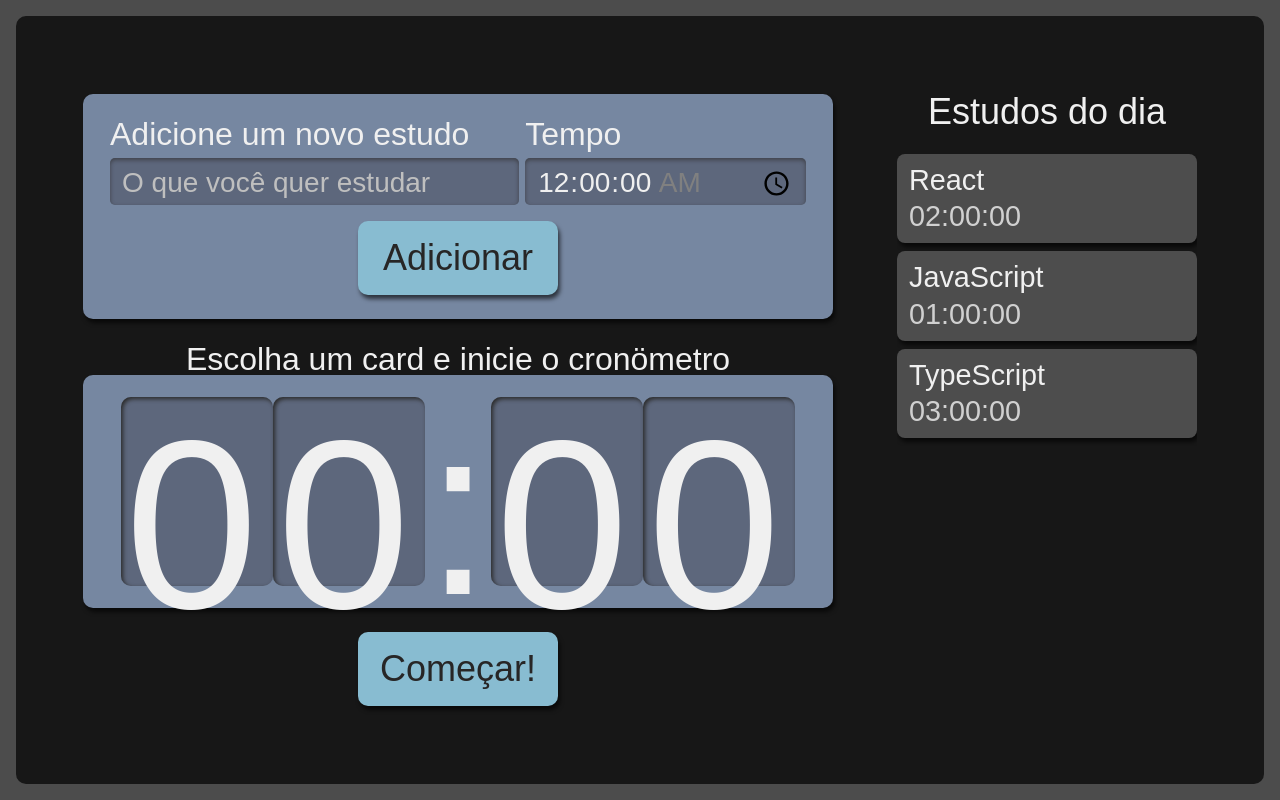
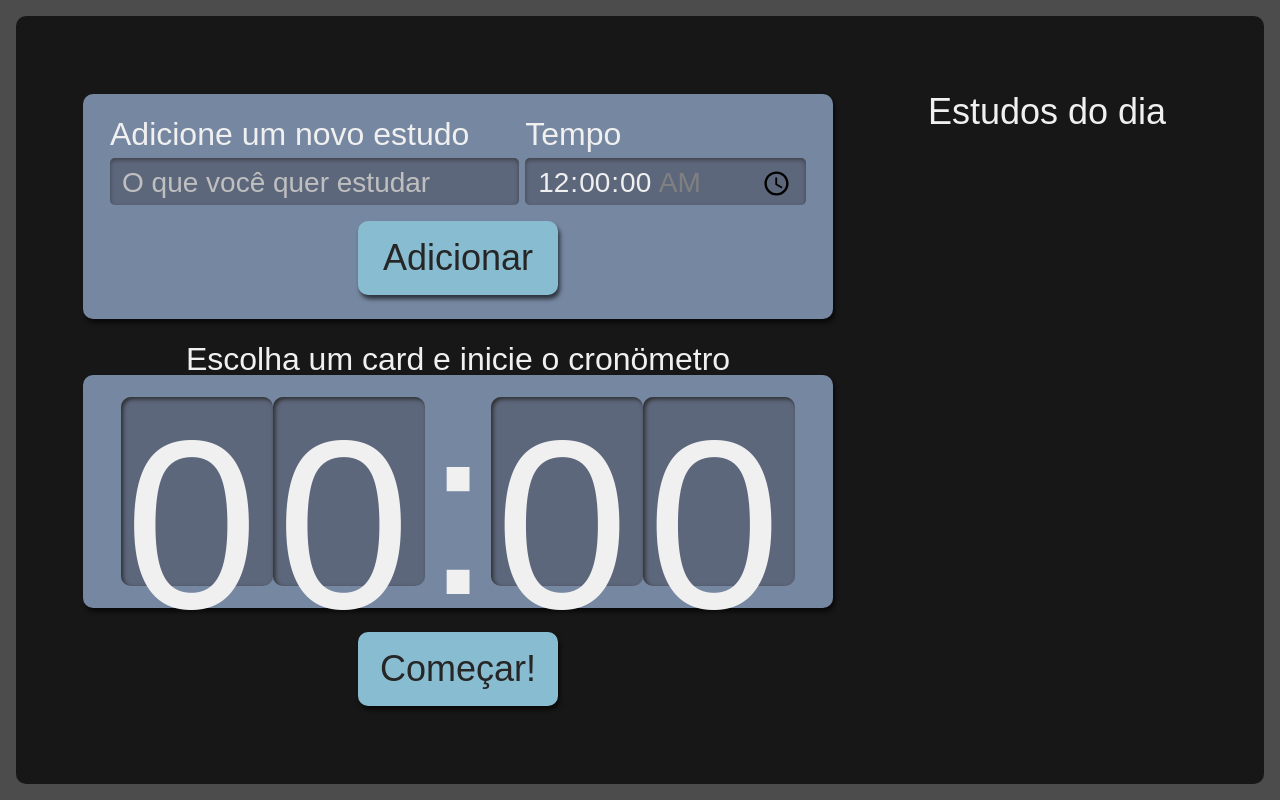
Before and after one commit to Denisrighi/alura-studies, a React (Create React App) app: page / in a window 1280 px wide. Built offline with nearby package versions, Linux system fonts and the light colour scheme.

Commit message:
adicionando tarefas

```diff
--- a/src/components/Botao/index.tsx
+++ b/src/components/Botao/index.tsx
@@ -3,10 +3,13 @@
 
 class Botao extends React.Component <{
     children?: React.ReactNode
-    }> {
+    type?: "button" | "submit" | "reset" | undefined
+}> {
+
     render() {
+        const { type = "button" } = this.props;
         return (
-            <button className={style.botao}>
+            <button type={type} className={style.botao}>
                 {this.props.children}
             </button>
         )
--- a/src/components/Formulario/index.tsx
+++ b/src/components/Formulario/index.tsx
@@ -1,9 +1,12 @@
 import React from 'react';
+import { ITarefa } from '../../types/tarefa';
 import Botao from '../Botao';
 import style from './Formulario.module.scss';
 
 
-class Formulario extends React.Component {
+class Formulario extends React.Component <{
+    setTarefas: React.Dispatch<React.SetStateAction<ITarefa[]>>
+    }> {
     state = {
         tarefa: "",
         tempo: "00:00",
@@ -11,7 +14,8 @@
 
     adicionarTarefa (evento: React.FormEvent<HTMLFormElement>) {
         evento.preventDefault();
-        console.log('state: ', this.state);
+        this.props.setTarefas(tarefasAntigas => [...tarefasAntigas, {...this.state}])
+
     }
 
     render() {
@@ -50,7 +54,7 @@
                     />
 
                 </div>
-                <Botao>
+                <Botao type="submit">
                      Adicionar
                 </Botao>
 
--- a/src/components/Lista/index.tsx
+++ b/src/components/Lista/index.tsx
@@ -1,23 +1,13 @@
-import React, { useState } from 'react';
+import { ITarefa } from '../../types/tarefa';
 import Item from './Item';
 import style from './Lista.module.scss';
 
-function Lista (){
-    const [tarefas, setTarefas] = useState([{
-        tarefa: 'React',
-        tempo: '02:00:00'
-    }, {
-        tarefa: 'JavaScript',
-        tempo: '01:00:00'
-    }, {
-        tarefa: 'TypeScript',
-        tempo:  '03:00:00'
-    }]);
+
+function Lista ({tarefas } : { tarefas: ITarefa[]}){
+
     return(
         <aside className={style.listaTarefas}>
-            <h2 onClick={() => {
-                setTarefas ([...tarefas, { tarefa: "Estudar estado", tempo: "05:00:00"}])
-            }}> Estudos do dia </h2>
+            <h2> Estudos do dia </h2>
             <ul>
                 {tarefas.map((item, index) =>(
                     <Item
--- a/src/pages/App.tsx
+++ b/src/pages/App.tsx
@@ -1,14 +1,17 @@
-import React from 'react';
+import React, { useState } from 'react';
 import Cronometro from '../components/Cronometro';
 import Formulario from '../components/Formulario';
 import Lista from '../components/Lista';
+import { ITarefa } from '../types/tarefa';
 import style from './App.module.scss';
 
 function App() {
+  const [tarefas, setTarefas] = useState<ITarefa[]>([]);
+
   return (
     <div className={style.AppStyle}>
-        <Formulario />
-        <Lista />
+        <Formulario setTarefas={setTarefas}/>
+        <Lista tarefas={tarefas} />
         <Cronometro />
     </div>
   );
--- /dev/null
+++ b/src/types/tarefa.ts
@@ -0,0 +1,4 @@
+export interface ITarefa {
+    tarefa: string,
+    tempo: string,
+}
```
